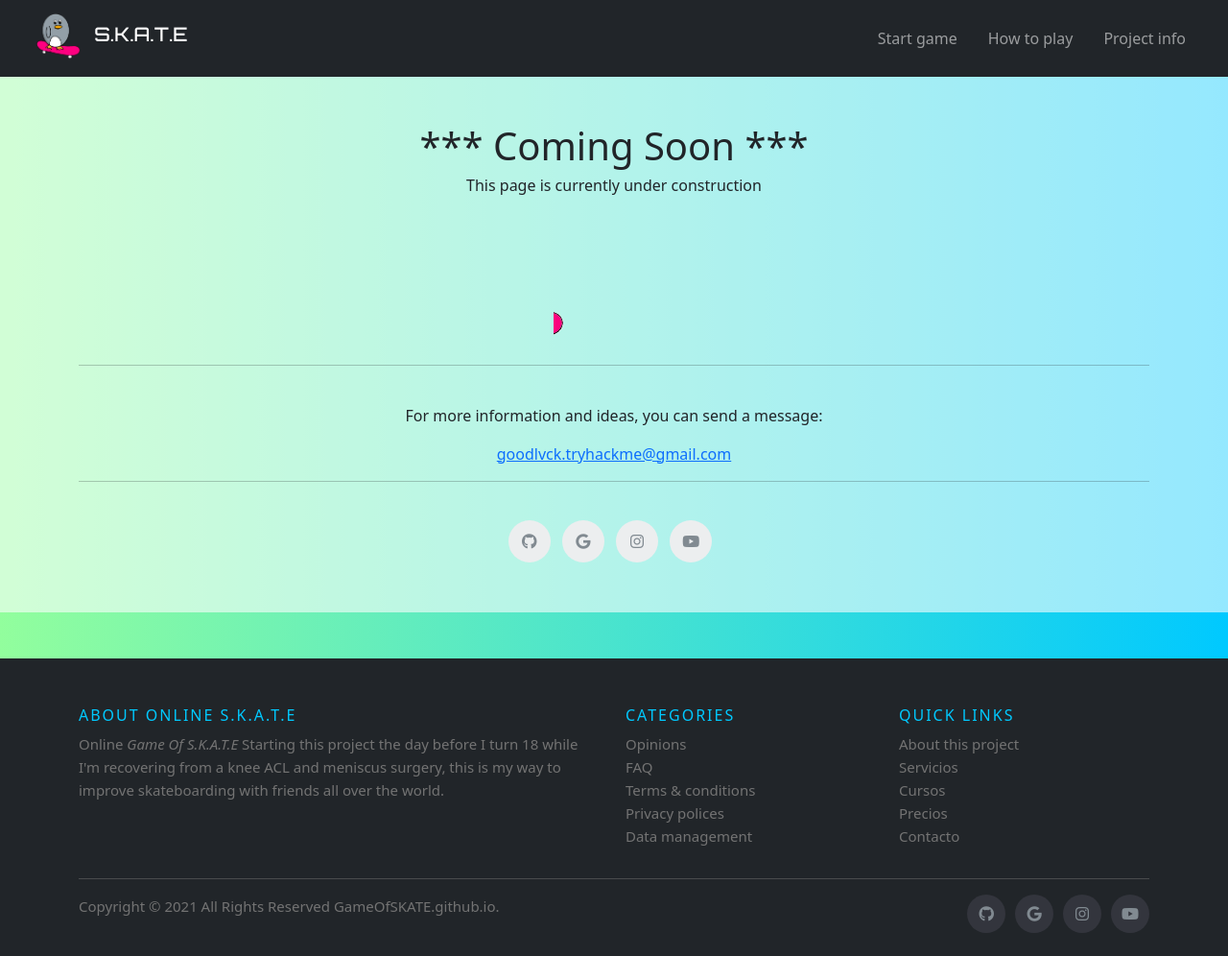
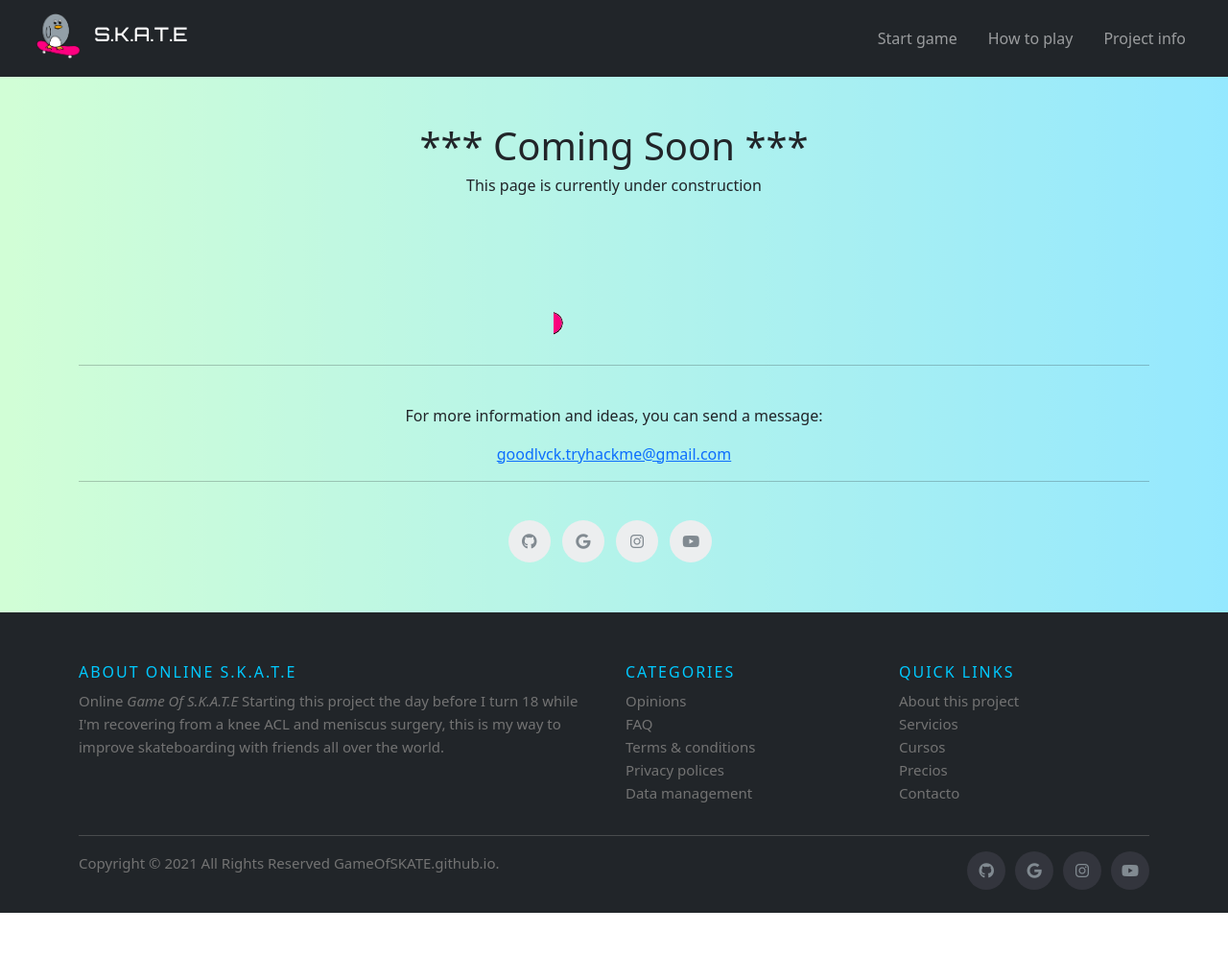
Before and after one commit to GameOfSKATE/GameOfSKATE.github.io, a website: page www/under-construction.html in a window 1280 px wide. Shown: the whole page at 96% size. After the commit the page ends 951 px from the top, so only its background shows below. Drawn offline with nearby package versions, Linux system fonts and the light colour scheme.

Commit message:
last changes

```diff
--- a/www/under-construction.html
+++ b/www/under-construction.html
@@ -75,7 +75,7 @@
     <!-- /// CONTENT END -->
 
     <!-- FOOTER START -->
-    <footer class="site-footer bg-dark mt-5 text-decoration-none">
+    <footer class="site-footer bg-dark pt-5 text-decoration-none">
         <div class="container">
             <div class="row">
 
```
